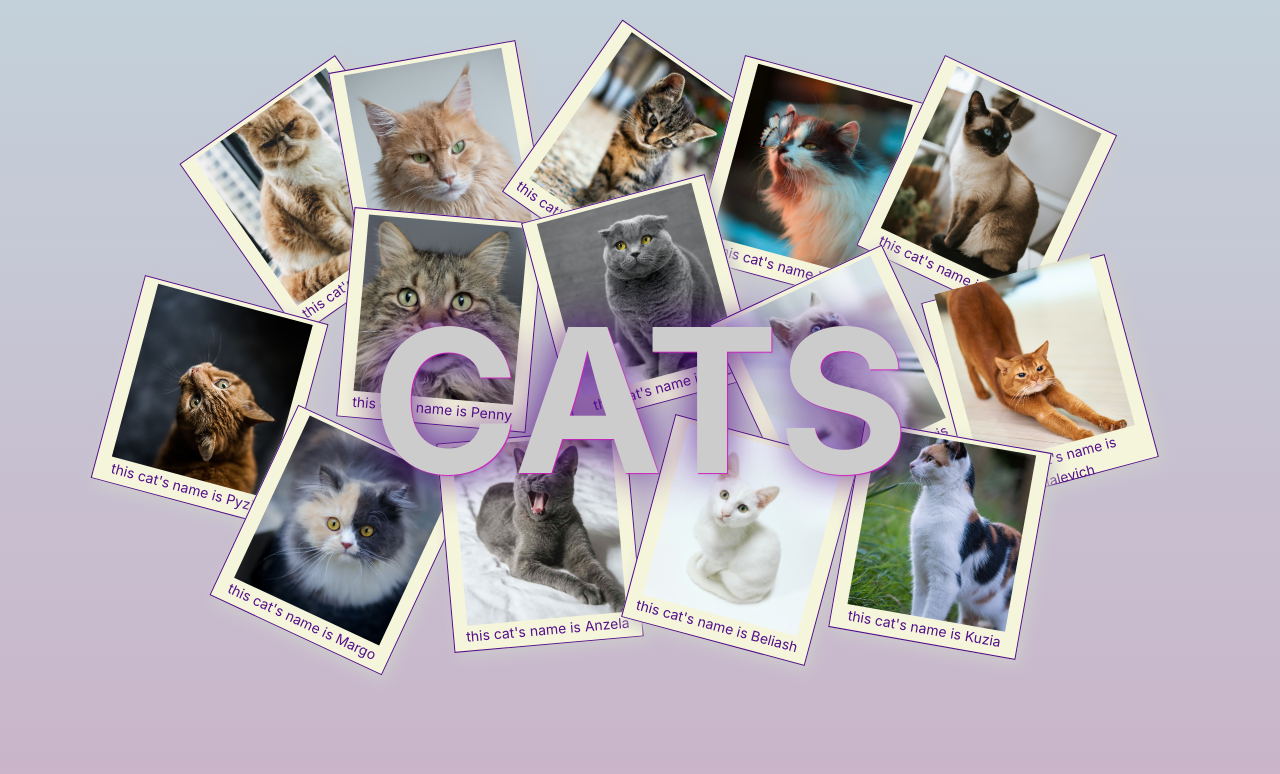
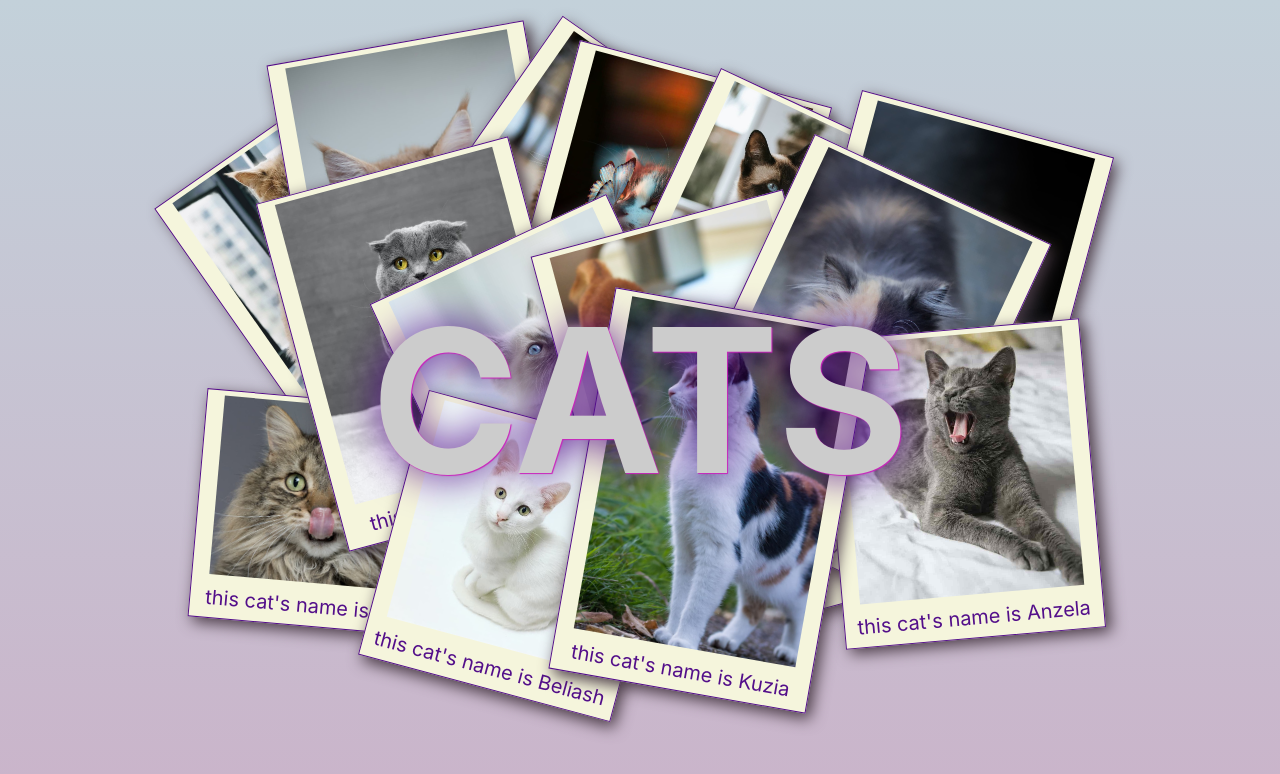
Before and after one commit to Knakna/Collage, a plain HTML site: page index.html in a window 1280 px wide. Drawn offline with Linux system fonts and the light colour scheme.

Commit message:
mod styles

```diff
--- a/style.css
+++ b/style.css
@@ -1,9 +1,7 @@
 body {
     font-family: -apple-system, BlinkMacSystemFont, "Segoe UI", Roboto, "Helvetica Neue", Arial, "Noto Sans", sans-serif, "Apple Color Emoji", "Segoe UI Emoji", "Segoe UI Symbol", "Noto Color Emoji";
-    font-size: 14px;
+    font-size: 20px;
     line-height: 1.5;
-    color: #000;
-
 }
 
 *,
@@ -17,8 +15,8 @@ body {
 .main {
     position: relative;
 
-    padding: 50px 0;
     height: 100vh;
+    padding: 30px;
 
     background: linear-gradient(#c3d1da, rgb(202, 180, 202));
 }
@@ -29,11 +27,11 @@ body {
     justify-content: center;
     align-items: center;
 
-    max-width: 1200px;
+    max-width: 1100px;
+    height: 100%;
 
 
-
-    padding: 0 15px;
+    padding: 115px;
     margin: 0 auto;
 }
 
@@ -44,114 +42,103 @@ body {
     flex-direction: column;
     align-items: center;
 
+    flex: 0 1 30%;
+
     position: relative;
 
     padding: 5px;
-    margin: 5px;
-
-    width: 190px;
-    height: 210px;
+    margin: -105px -60px;
 
     background-color: beige;
     border: 1px solid rgb(83, 15, 138);
-    box-shadow: 5px 5px 15px #ccc;
-
+    box-shadow: 5px 5px 15px rgb(75, 60, 71);
 
     transition: transform .5s linear;
 }
 
 
-
 .main__card:first-child {
-
+    left: -50px;
 
     transform-origin: top right;
     transform: rotate(-35deg);
 }
 
 .main__card:nth-child(2) {
-
-
     transform: rotate(-10deg);
 }
 
 
 
 .main__card:nth-child(3) {
-
-
     transform: rotate(35deg);
 }
 
 .main__card:nth-child(4) {
-
-
     transform: rotate(15deg);
     transform-origin: top left;
 }
 
 .main__card:nth-child(5) {
-
-
     transform: rotate(25deg);
     transform-origin: top left;
 }
 
 .main__card:nth-child(6) {
+    top: 50px;
 
     transform: rotate(15deg);
     transform-origin: top left;
 }
 
 .main__card:nth-child(7) {
+    left: 40px;
+    top: 90px;
 
-    top: -60px;
     transform: rotate(5deg);
 }
 
 .main__card:nth-child(8) {
-
     top: -80px;
 
     transform: rotate(-15deg);
 }
 
 .main__card:nth-child(9) {
-
-
     transform: rotate(-25deg);
 }
 
-
 .main__card:nth-child(10) {
-
     transform: rotate(-15deg);
 }
 
 
 .main__card:nth-child(11) {
+    top: -60px;
 
-    top: -60px;
     transform: rotate(25deg);
 }
 
 .main__card:nth-child(12) {
+    top: 60px;
+    left: -30px;
 
-    top: -60px;
     transform: rotate(-5deg);
 }
 
 .main__card:nth-child(13) {
     top: -60px;
+    left: -50px;
 
     transform: rotate(15deg);
 }
 
 .main__card:nth-child(14) {
+    top: -115px;
 
-    top: -60px;
     transform: rotate(10deg);
 }
+
 
 
 .main__card:hover {
```
